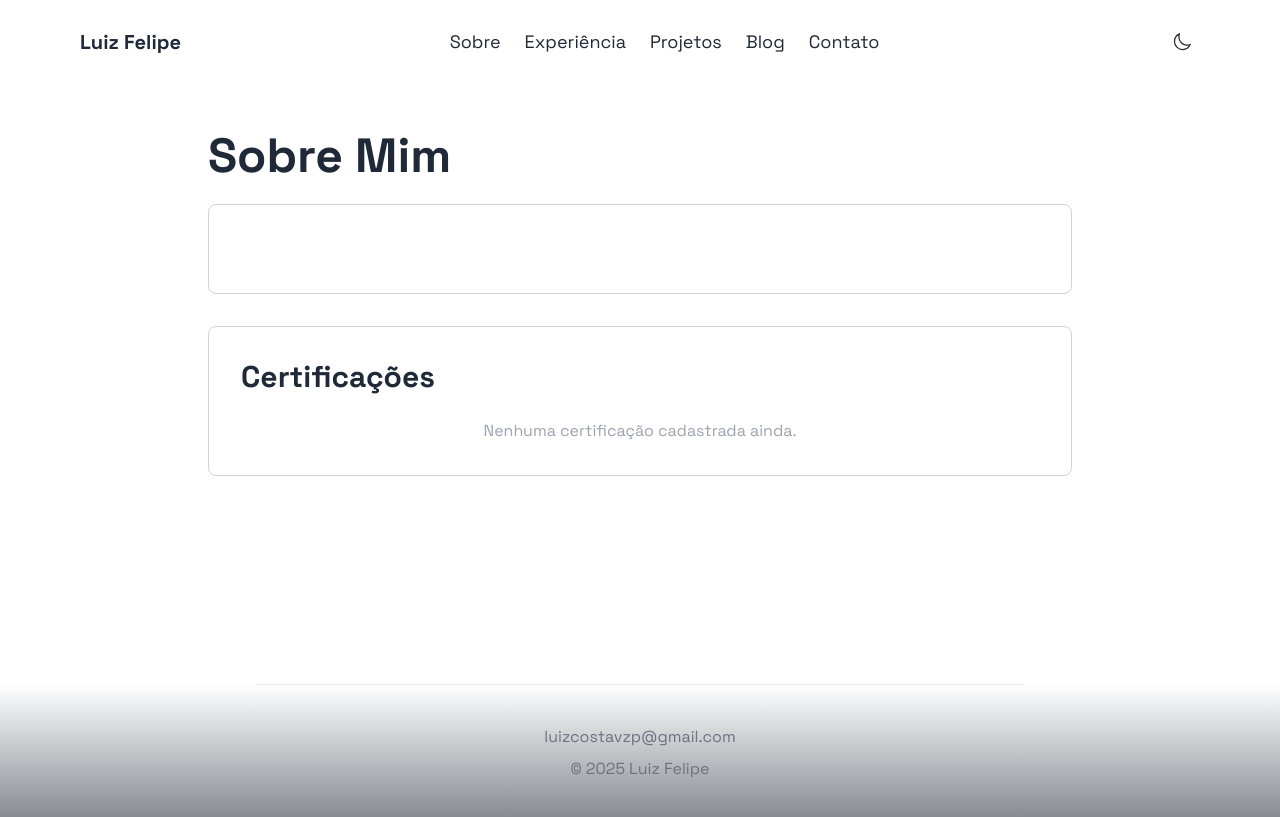
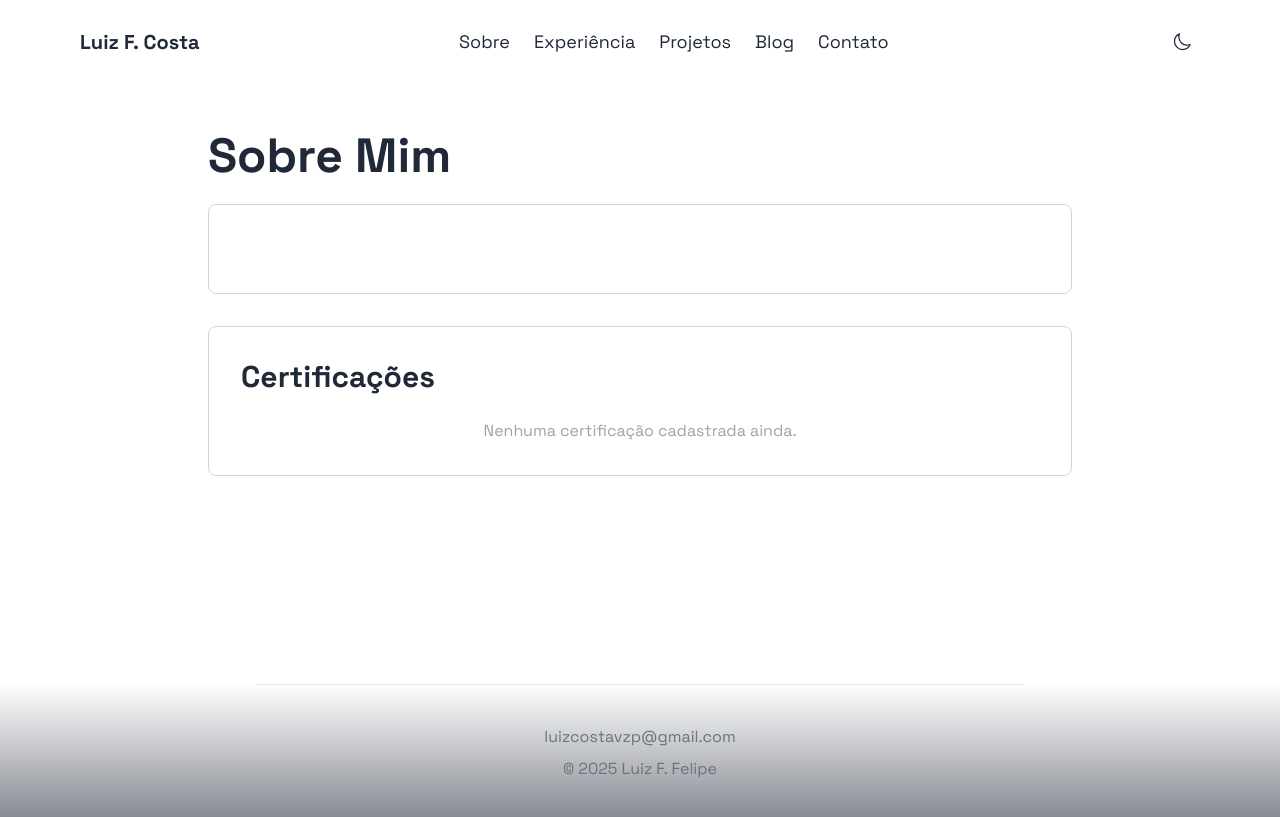
Before and after one commit to luizz-costa/meu-blog-portfolio, a PHP site: page /about.php in a window 1280 px wide. Run offline with PHP 8.4, Linux system fonts and the light colour scheme; data that the repository does not hold is empty; a stand-in replaces the project's code that opens the database connection; some libraries are stand-ins or nearby versions.

Commit message:
Adicionei pasta favicon e links faviicon

```diff
--- a/includes/footer.php
+++ b/includes/footer.php
@@ -14,7 +14,7 @@
           </a>
         </p>
         <p class="text-text-secondary-light dark:text-text-primary-dark text-xm pb-9">
-          © 2025 Luiz Felipe
+          © 2025 Luiz F. Felipe
         </p>
       </div>
     </div>
--- a/includes/header.php
+++ b/includes/header.php
@@ -6,10 +6,15 @@
 <head>
     <meta charset="UTF-8">
     <meta name="viewport" content="width=device-width, initial-scale=1.0">
-    <title>Luiz Felipe - Portfólio</title>
+    <title>Luiz F. Costa</title>
 
     <!-- Favicons -->
-
+    <link rel="icon" type="image/png" href="<?= $basePath ?>favicon/favicon-96x96.png" sizes="96x96" />
+    <link rel="icon" type="image/svg+xml" href="<?= $basePath ?>favicon/favicon.svg" />
+    <link rel="shortcut icon" href="/meu-blog-portfolio/favicon.ico" />
+    <link rel="apple-touch-icon" sizes="180x180" href="<?= $basePath ?>favicon/apple-touch-icon.png" />
+    <meta name="apple-mobile-web-app-title" content="Luiz F. Costa" />
+    <link rel="manifest" href="<?= $basePath ?>favicon/site.webmanifest" />
 
     <!-- Tailwind -->
     <script src="https://cdn.tailwindcss.com"></script>
@@ -34,7 +39,7 @@
     <header class="py-6 relative">
         <div class="max-w-6xl mx-auto px-4">
             <div class="flex flex-col md:flex-row md:items-center md:justify-between gap-4">
-                <div class="flex justify-between items-center"><a href="<?= $basePath ?>" class="text-xl font-bold text-text-primary-light dark:text-text-primary-dark hover:text-accent-light dark:hover:text-accent-dark transition-colors duration-300">Luiz Felipe</a><button id=mobile-menu-button class="md:hidden text-text-secondary-light dark:text-text-secondary-dark hover:text-text-primary-light dark:hover:text-text-primary-dark focus:outline-none"><svg class="w-6 h-6" fill="none" stroke="currentcolor" viewBox="0 0 24 24">
+                <div class="flex justify-between items-center"><a href="<?= $basePath ?>" class="text-xl font-bold text-text-primary-light dark:text-text-primary-dark hover:text-accent-light dark:hover:text-accent-dark transition-colors duration-300">Luiz F. Costa</a><button id=mobile-menu-button class="md:hidden text-text-secondary-light dark:text-text-secondary-dark hover:text-text-primary-light dark:hover:text-text-primary-dark focus:outline-none"><svg class="w-6 h-6" fill="none" stroke="currentcolor" viewBox="0 0 24 24">
                             <path stroke-linecap="round" stroke-linejoin="round" stroke-width="2" d="M4 6h16M4 12h16M4 18h16" />
                         </svg></button></div>
                 <nav class="hidden md:flex flex-wrap justify-center items-center gap-4 md:gap-6">
--- a/index.php
+++ b/index.php
@@ -81,7 +81,7 @@
             <div class="mt-0 flex justify-center md:justify-center">
                 <img src="<?= htmlspecialchars($about['image']) ?>" alt="Foto de Luiz Felipe" class="w-24 h-24 md:w-32 md:h-32 rounded-full object-cover border-2 border-border-primary-light dark:border-border-primary-dark">
             </div>
-            <div class="mt-8 md:mt-0 flex flex-wrap justify-center gap-3 md:absolute md:top-4 md:right-4 md:flex-nowrap md:justify-end md:mt-0"><a href="https://drive.google.com/file/d/1eRPASkbhZ7ZDhXf7a_URY_dgosieZEbq/view?usp=sharing" target="_blank" class="text-text-primary-light dark:text-text-primary-dark hover:text-text-primary-light dark:hover:text-text-primary-dark bg-bg-tertiary-light dark:bg-bg-tertiary-dark p-2 rounded-md border border-border-secondary-light dark:border-border-secondary-dark hover:border-border-primary-light dark:hover:border-border-primary-dark transition-all">
+            <div class="mt-8 md:mt-0 flex flex-wrap justify-center gap-3 md:absolute md:top-4 md:right-4 md:flex-nowrap md:justify-end md:mt-0"><a href="https://drive.google.com/file/d/1eRPASkbhZ7ZDhXf7a_URY_dgosieZEbq/view?usp=sharing" target="_blank" class="text-text-primary-light dark:text-text-primary-dark hover:text-text-primary-light dark:hover:text-text-primary-dark bg-bg-tertiary-light dark:bg-bg-tertiary-dark p-2 rounded-md border border-border-secondary-light dark:border-border-secondary-dark hover:border-border-primary-light dark:hover:border-border-primary-dark transition-all" title="CURRÍCULO!">
                 <svg width="24" height="24" viewBox="0 0 24 24" fill="currentColor">
                         <path d="M6 2a2 2 0 0 0-2 2v16c0 1.103.897 2 2 2h12a2 2 0 0 0 2-2V8l-6-6H6zm7 1.5L18.5 9H13V3.5zM8 13h8v2H8v-2zm0 4h8v2H8v-2z" />
                     </svg>
```
Also changed, not shown: favicon.ico (added), favicon/apple-touch-icon.png (added), favicon/favicon-96x96.png (added), favicon/favicon.ico (added), favicon/favicon.svg (added), favicon/site.webmanifest (added), favicon/web-app-manifest-192x192.png (added), favicon/web-app-manifest-512x512.png (added).
